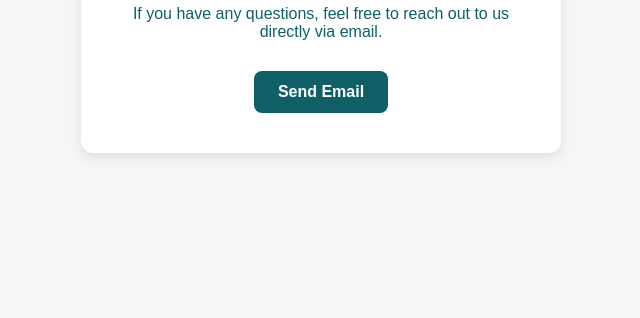
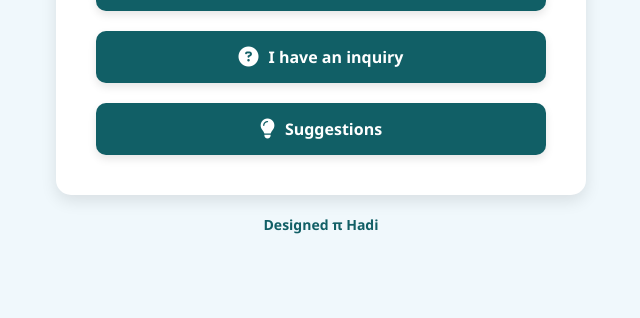
Before and after one commit to ABDULHADI-AL-QAISSOOM/aps-contact-page, a plain HTML site: page index.html in a window 1280 px wide. Shown: the part 482-800 px from the top of the page, without its empty margins (319-959 px from the left). Drawn offline with Linux system fonts and the light colour scheme.

Commit message:
Update index.html

```diff
--- a/index.html
+++ b/index.html
@@ -2,69 +2,138 @@
 <html lang="en">
 <head>
   <meta charset="UTF-8" />
-  <meta name="viewport" content="width=device-width, initial-scale=1.0"/>
+  <meta name="viewport" content="width=device-width, initial-scale=1.0" />
   <title>Contact APS Office</title>
   <style>
     body {
-      font-family: Arial, sans-serif;
-      background-color: #f4f6f8;
+      font-family: 'Segoe UI', Tahoma, Geneva, Verdana, sans-serif;
+      background-color: #f0f8fc; /* Soft background for a calming effect */
       margin: 0;
       padding: 0;
       display: flex;
+      flex-direction: column;
       justify-content: center;
       align-items: center;
-      height: 100vh;
+      min-height: 100vh;
     }
 
     .container {
       text-align: center;
       background-color: white;
       padding: 40px;
-      border-radius: 12px;
-      box-shadow: 0 4px 12px rgba(0, 0, 0, 0.1);
-      max-width: 400px;
+      border-radius: 15px;
+      box-shadow: 0 6px 16px rgba(0, 0, 0, 0.1);
+      max-width: 450px;
+      width: 90%;
     }
 
     img.logo {
-      width: 180px;
+      width: 120px;
       margin-bottom: 20px;
     }
 
     h1 {
       color: #115f66;
+      font-size: 28px;
       margin-bottom: 20px;
     }
 
     p {
       font-size: 16px;
-      color: #115f66;
+      color: #555;
       margin-bottom: 30px;
     }
 
-    a.email-button {
-      display: inline-block;
-      padding: 12px 24px;
+    .button-container {
+      display: flex;
+      flex-direction: column;
+      gap: 20px;
+    }
+
+    a.button {
+      display: flex;
+      align-items: center;
+      justify-content: center;
+      gap: 10px;
+      padding: 15px 20px;
       background-color: #115f66;
       color: #fff;
       text-decoration: none;
       font-weight: bold;
-      border-radius: 8px;
-      transition: background-color 0.3s ease;
+      font-size: 16px;
+      border-radius: 10px;
+      transition: background-color 0.3s ease, transform 0.2s ease;
+      box-shadow: 0 4px 8px rgba(0, 0, 0, 0.1);
     }
 
-    a.email-button:hover {
+    a.button:hover {
       background-color: #177b84;
+      transform: translateY(-2px);
+    }
+
+    a.button:focus {
+      outline: 4px solid #177b84;
+    }
+
+    a.button i {
+      font-size: 20px;
+    }
+
+    footer {
+      margin-top: 20px;
+      text-align: center;
+      font-size: 14px;
+      color: #777;
+    }
+
+    footer span {
+      font-weight: bold;
+      color: #115f66;
+    }
+
+    @media (max-width: 500px) {
+      h1 {
+        font-size: 24px;
+      }
+
+      p {
+        font-size: 14px;
+      }
+
+      a.button {
+        font-size: 14px;
+        padding: 12px 16px;
+      }
     }
   </style>
+  <script src="https://kit.fontawesome.com/a076d05399.js" crossorigin="anonymous"></script>
 </head>
 <body>
 
   <div class="container">
     <img src="KFUPM APS Logo-01.png" alt="APS Logo" class="logo" />
     <h1>Contact APS Office</h1>
-    <p>If you have any questions, feel free to reach out to us directly via email.</p>
-    <a class="email-button" href="mailto:aps@kfupm.edu.sa?subject=APS%20Inquiry">Send Email</a>
+    <p>We are here to help! Please select the option that best matches your needs. You’ll be guided to email us with all the necessary details.</p>
+    <div class="button-container">
+      <!-- Button: I am facing an issue -->
+      <a class="button" href="mailto:aps@kfupm.edu.sa?subject=I%20am%20facing%20an%20issue&body=We%20are%20happy%20to%20help%20you.%20Please%20include%20necessary%20information%20alongside%20a%20brief%20explanation%20of%20the%20problem.">
+        <i class="fas fa-exclamation-circle"></i> I am facing an issue
+      </a>
+      <!-- Button: I have an inquiry -->
+      <a class="button" href="mailto:aps@kfupm.edu.sa?subject=I%20have%20an%20inquiry&body=We%20are%20happy%20to%20help%20you.%20Please%20include%20necessary%20information%20alongside%20a%20brief%20explanation%20of%20your%20inquiry.">
+        <i class="fas fa-question-circle"></i> I have an inquiry
+      </a>
+      <!-- Button: Suggestions -->
+      <a class="button" href="mailto:aps@kfupm.edu.sa?subject=Suggestions&body=We%20are%20happy%20to%20help%20you.%20Please%20include%20necessary%20information%20alongside%20a%20brief%20explanation%20of%20your%20suggestion.">
+        <i class="fas fa-lightbulb"></i> Suggestions
+      </a>
+    </div>
   </div>
+
+  <!-- Footer with designer credit -->
+  <footer>
+    <span>Designed π Hadi</span>
+  </footer>
 
 </body>
 </html>
```
